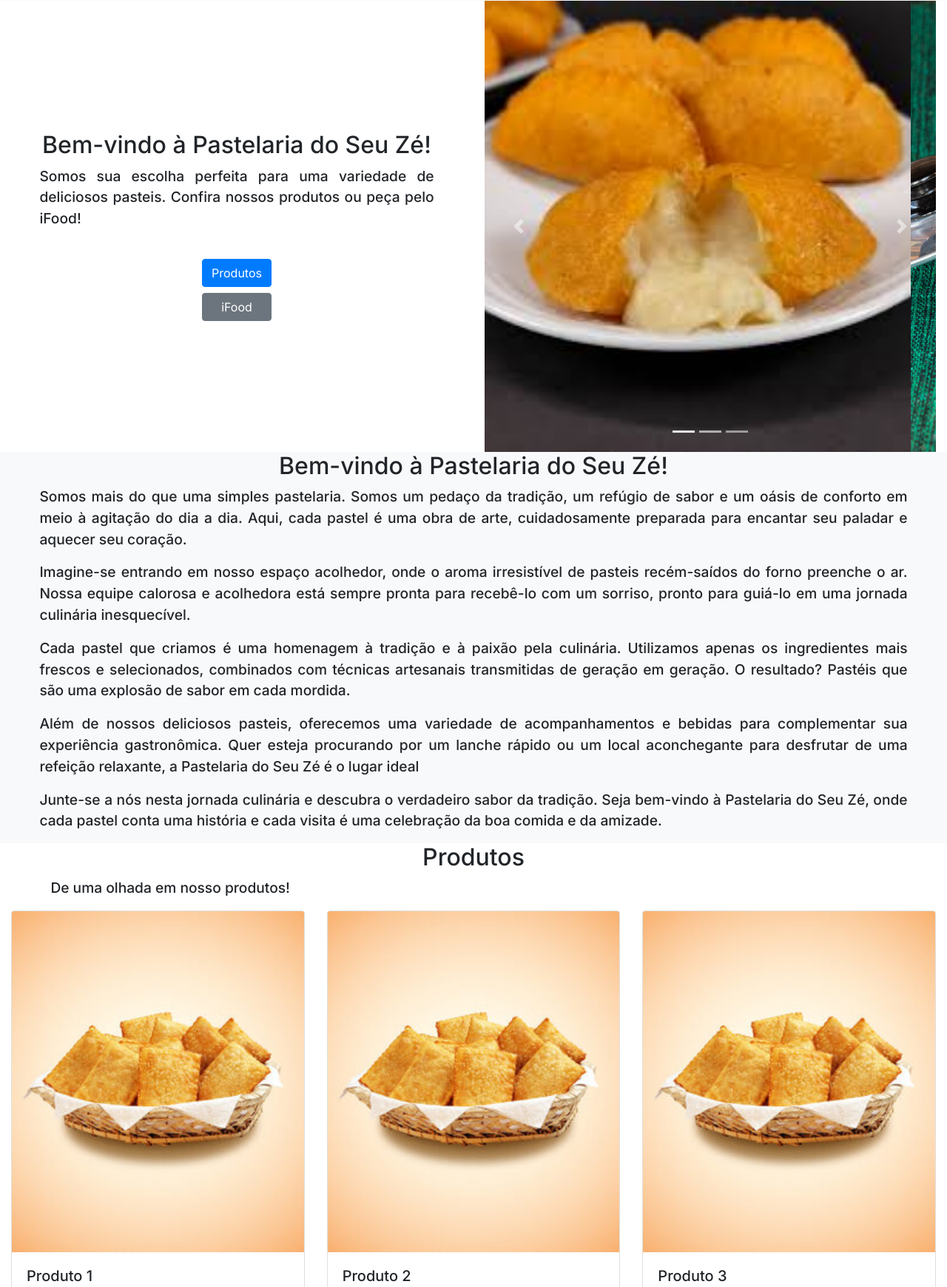
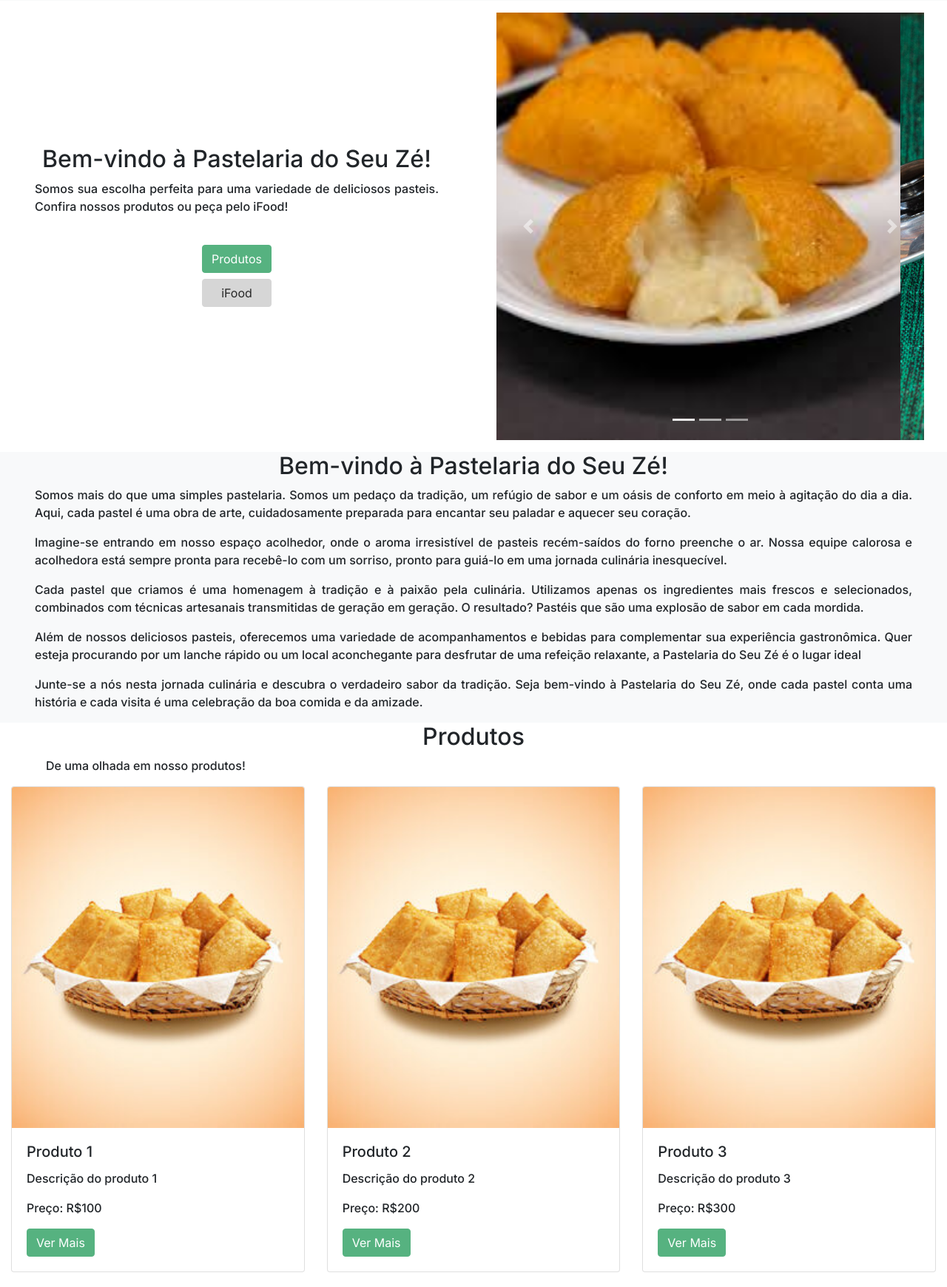
Before and after one commit to SgT012003/CP4-Frontend, a plain HTML site: page pages/index.html in a window 1280 px wide. Shown: the part 64-1804 px from the top of the page at 74% size. Drawn offline with nearby package versions, Linux system fonts and the light colour scheme.

Commit message:
style btn's

```diff
--- a/pages/index.html
+++ b/pages/index.html
@@ -49,13 +49,13 @@
           <p class="text" >Somos sua escolha perfeita para uma variedade de deliciosos pasteis. Confira nossos produtos ou peça pelo
             iFood!</p>
           <div class="d-flex flex-column mt-4">
-            <a href="#produtos" class="btn btn-primary mb-2">Produtos</a>
-            <a href="https://www.ifood.com.br" target="_blank" class="btn btn-secondary">iFood</a>
+            <a href="#produtos" class="btn primary mb-2">Produtos</a>
+            <a href="https://www.ifood.com.br" target="_blank" class="btn secondary">iFood</a>
           </div>
         </div>
       </div>
       <div class="col-lg-6">
-        <div id="carouselExampleIndicators" class="carousel slide" data-ride="carousel">
+        <div id="carouselExampleIndicators" class="carousel slide margin" data-ride="carousel">
           <ol class="carousel-indicators">
               <li data-target="#carouselExampleIndicators" data-slide-to="0" class="active"></li>
               <li data-target="#carouselExampleIndicators" data-slide-to="1"></li>
@@ -138,7 +138,7 @@
                 <li class="list-group-item">E-mail: contato@pastelariadoseuze.com</li>
                 <li class="list-group-item">Endereço: Av. Paulista, 1106 - 01311-000</li>
               </ul>
-              <button type="button" class="btn btn-primary" data-toggle="modal" data-target="#exampleModal" data-whatever="@getbootstrap">Fale Conosco!</button>
+              <button type="button" class="btn primary" data-toggle="modal" data-target="#exampleModal" data-whatever="@getbootstrap">Fale Conosco!</button>
               <div class="modal fade" id="exampleModal" tabindex="-1" role="dialog" aria-labelledby="exampleModalLabel" aria-hidden="true">
                 <div class="modal-dialog" role="document">
                   <div class="modal-content">
@@ -161,8 +161,8 @@
                       </form>
                     </div>
                     <div class="modal-footer">
-                      <button type="button" class="btn btn-secondary" data-dismiss="modal">Fechar</button>
-                      <button type="button" class="btn btn-primary">Enviar</button>
+                      <button type="button" class="btn secondary" data-dismiss="modal">Fechar</button>
+                      <button type="button" class="btn primary">Enviar</button>
                     </div>
                   </div>
                 </div>
--- a/pages/script.js
+++ b/pages/script.js
@@ -29,7 +29,7 @@ function ShowProdutos() {
                         <h5 class="card-title">${produto.nome}</h5>
                         <p class="card-text">${produto.descricao}</p>
                         <p class="card-text">Preço: R$${produto.preco}</p>
-                        <button type="button" class="btn btn-primary" data-toggle="modal" data-target="#${modalId}">
+                        <button type="button" class="btn primary" data-toggle="modal" data-target="#${modalId}">
                             Ver Mais
                         </button>
                     </div>
@@ -60,8 +60,8 @@ function ShowProdutos() {
                             </div>
                         </div>
                         <div class="modal-footer">
-                            <button type="button" class="btn btn-secondary" data-dismiss="modal">Fechar</button>
-                            <button type="button" class="btn btn-primary">Adicionar Produto</button>
+                            <button type="button" class="btn secondary" data-dismiss="modal">Fechar</button>
+                            <button type="button" class="btn primary">Adicionar Produto</button>
                         </div>
                     </div>
                 </div>
--- a/pages/style.css
+++ b/pages/style.css
@@ -5,9 +5,11 @@
     font-family: inter;
     font-weight: 500;
 }
+
 .margin {
-    margin: 0.5em;
+    margin: 1em;
 }
+
 .logoimage {
     width: 3vw;
     height: auto;
@@ -16,8 +18,34 @@
 .text {
     margin-left: 2em;
     margin-right: 2em;
-    font-size: 1.5vw;
+    font-size: 1em;
     font-weight: 500;
     text-align: justify;
     text-justify: inter-word;
 }
+
+.primary {
+    color: #ffffff;
+    border: 1px solid #56B280;
+    background-color: #56B280;
+    transition: 450ms ease-in-out;
+}
+
+.primary:hover {
+    color: #56B280;
+    background-color: #ffffff;
+    border: 1px solid #56B280;
+}
+
+.secondary {
+    color: #272727;
+    background-color: #D6D6D6;
+    border: 1px solid #D6D6D6;
+    transition: 450ms ease-in-out;
+}
+
+.secondary:hover {
+    color: #D6D6D6;
+    background-color: #272727;
+    border: 1px solid #272727;
+}
```
